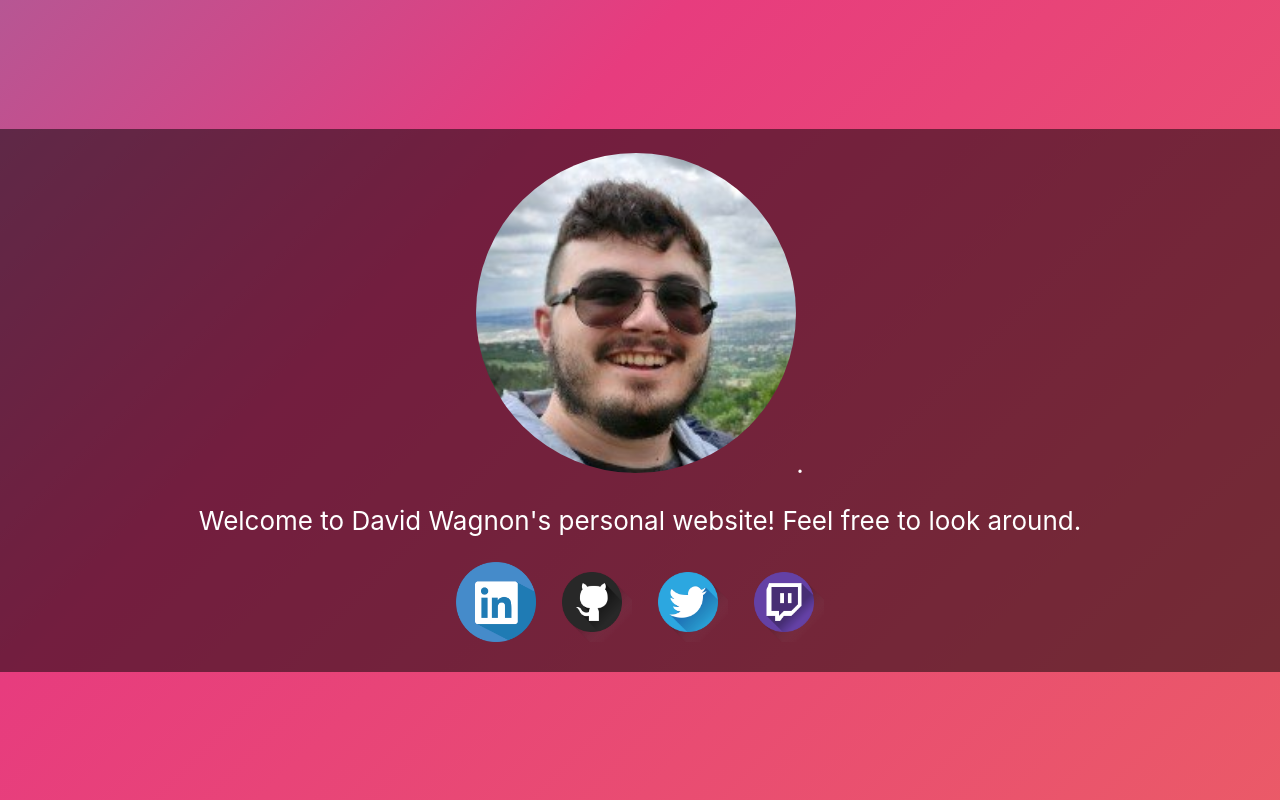
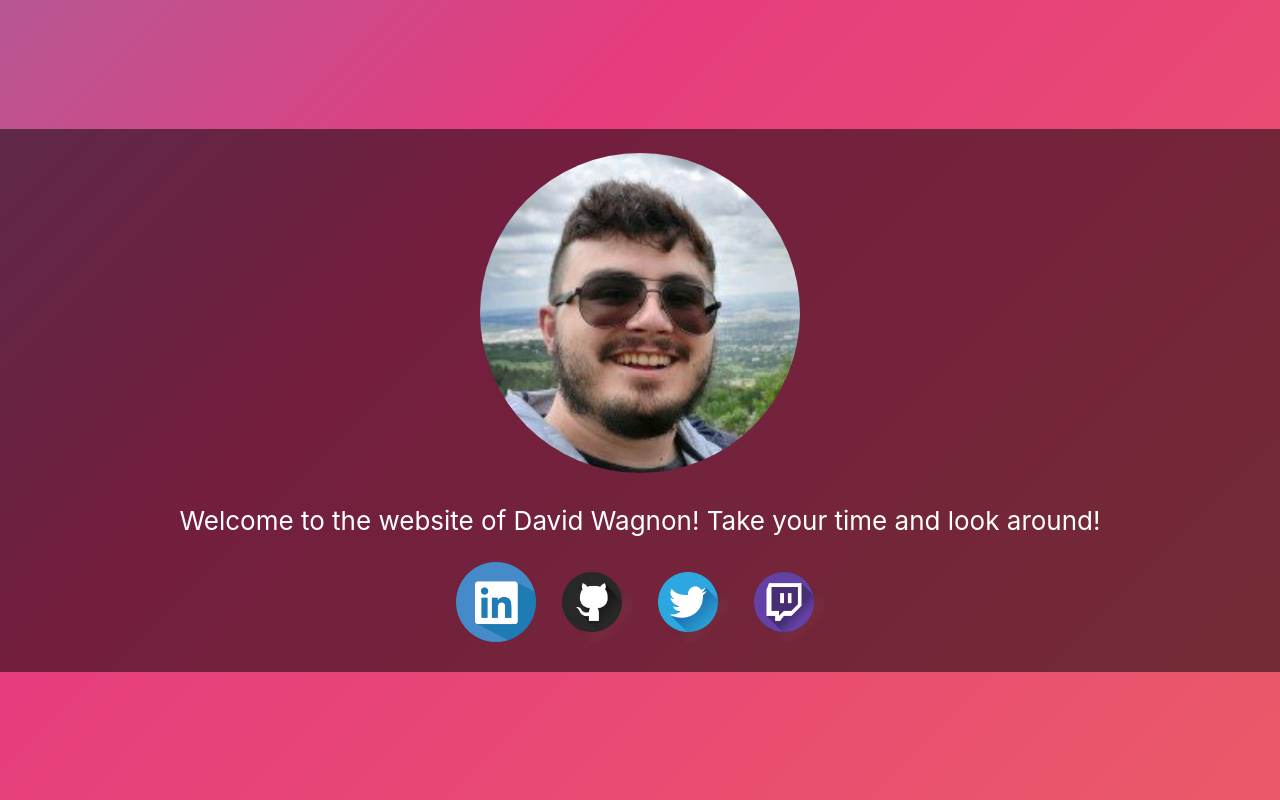
Before and after one commit to DavidHWagnon/ReactRepo, a React (Create React App) app in the folder my-app/: page / in a window 1280 px wide. Built offline with nearby package versions, Linux system fonts and the light colour scheme.

Commit message:
New title for website

```diff
--- a/my-app/src/App.js
+++ b/my-app/src/App.js
@@ -10,9 +10,9 @@ function App() {
     <div className="App">
       <header className="App-header">
         <div className="transparent">
-          <img src={logo} className="App-logo" alt="logo" />.
+          <img src={logo} className="App-logo" alt="logo" />
           <p>
-            Welcome to David Wagnon's personal website! Feel free to look around.
+            Welcome to the website of David Wagnon! Take your time and look around!
           </p>
           <div className="social-row">
             <a
```
